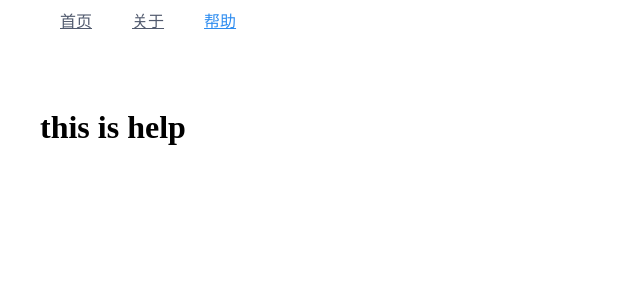
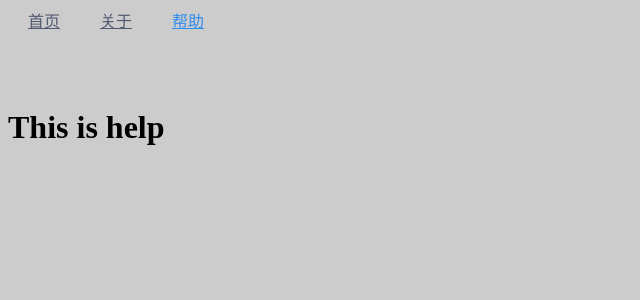
Before and after one commit to Roc-zhou/vue-webpack-demo, a Vue app: page /help in a window 1280 px wide. Shown: the top 300 px of the page, without its empty margins (0-640 px from the left). Built offline with nearby package versions, Linux system fonts and the light colour scheme.

Commit message:
add main.css

```diff
--- a/index.html
+++ b/index.html
@@ -5,7 +5,7 @@
   <meta charset="utf-8">
   <meta name="viewport" content="width=device-width,initial-scale=1.0">
   <meta http-equiv="X-UA-Compatible" content="IE=edge,chrome=1" />
-  <title>hello vue</title>
+  <title>Hello Vue</title>
 </head>
 
 <body>
--- a/src/App.vue
+++ b/src/App.vue
@@ -12,7 +12,6 @@ export default {
 
 <style scoped>
 #app {
-  width: 1200px;
-  margin: 0 auto;
+  width: 1120px;
 }
 </style>
--- /dev/null
+++ b/src/assets/public/css/main.css
@@ -0,0 +1,3 @@
+body {
+  background-color: #ccc;
+}
--- a/src/components/About.vue
+++ b/src/components/About.vue
@@ -1,7 +1,7 @@
 <template>
   <div class="about">
     <Header :showName="'about'"></Header>
-    <h1>this is about</h1>
+    <h1>This is about</h1>
   </div>
 </template>
 
--- a/src/components/Help.vue
+++ b/src/components/Help.vue
@@ -1,7 +1,7 @@
 <template>
   <div class='help'>
     <Header :showName="'help'"></Header>
-    <h1>this is help</h1>
+    <h1>This is help</h1>
   </div>
 </template>
 
--- a/src/components/Home.vue
+++ b/src/components/Home.vue
@@ -1,7 +1,7 @@
 <template>
   <div class='home'>
     <Header :showName="'home'"></Header>
-    <h1>this is home</h1>
+    <h1>This is home</h1>
   </div>
 </template>
 
--- a/src/main.js
+++ b/src/main.js
@@ -6,6 +6,8 @@ import 'rz-ui'
 import RZ from './templete'
 Vue.use(RZ)
 
+import './assets/public/css/main.css'
+
 /* eslint-disable no-new */
 new Vue({
   router,
--- a/webpack.config.js
+++ b/webpack.config.js
@@ -15,7 +15,7 @@ const devObj = {
   host: '0.0.0.0',
   assetsRoot: path.resolve(__dirname, '/dist'),
   assetsSubDirectory: 'public',
-  assetsPublicPath: './', // 图片相对路径
+  assetsPublicPath: '/', // 图片相对路径
 }
 const assetsPath = function (_path) {
   const assetsSubDirectory = devObj.assetsSubDirectory
@@ -71,6 +71,7 @@ const config = {
       {
         test: /\.css$/,
         use: [
+          'vue-style-loader',
           'style-loader',
           'css-loader'
         ]
@@ -129,7 +130,6 @@ if (NODE_ENV === 'development') {
   }
 }
 
-
 module.exports = new Promise((resolve, reject) => {
   // 配置可用端口
   portfinder.basePort = devObj.port
```
